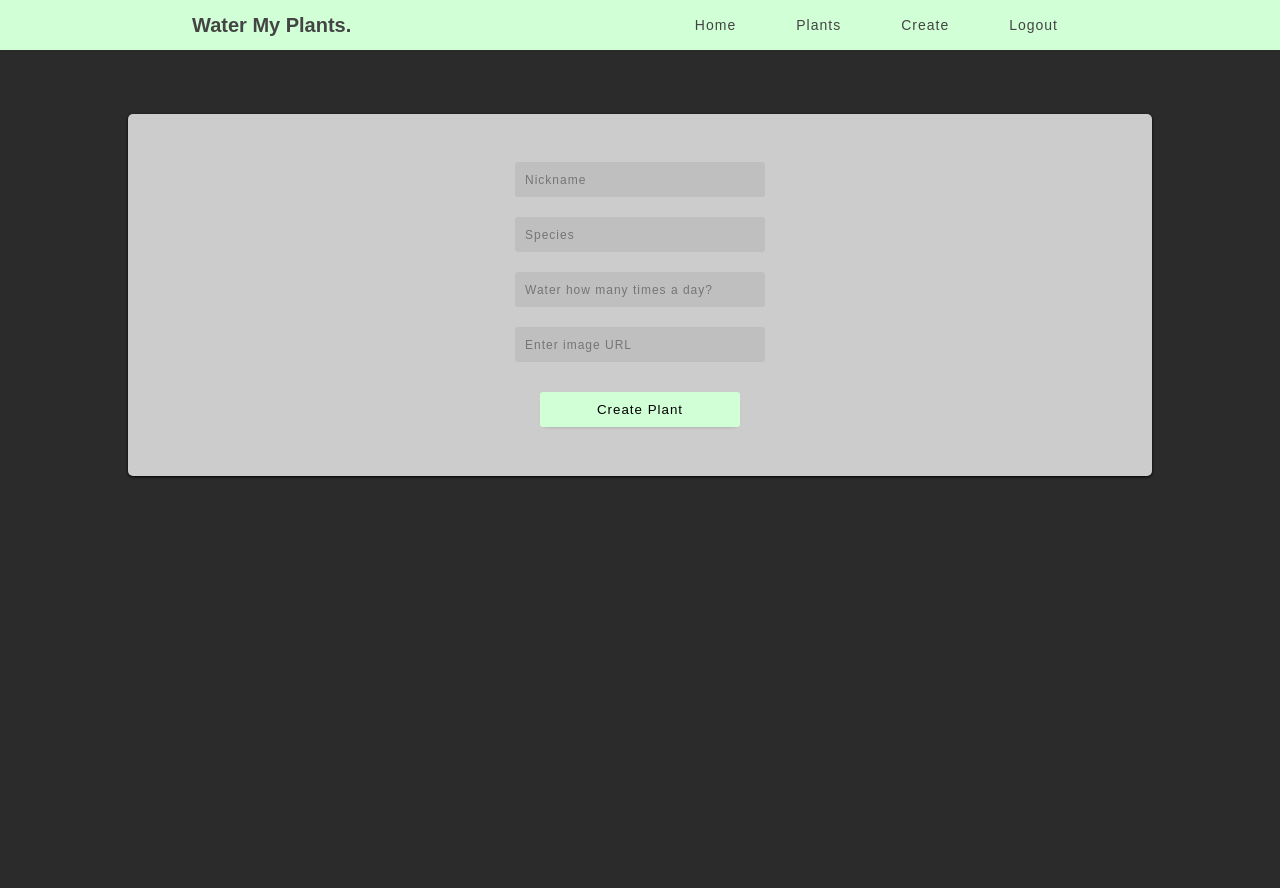
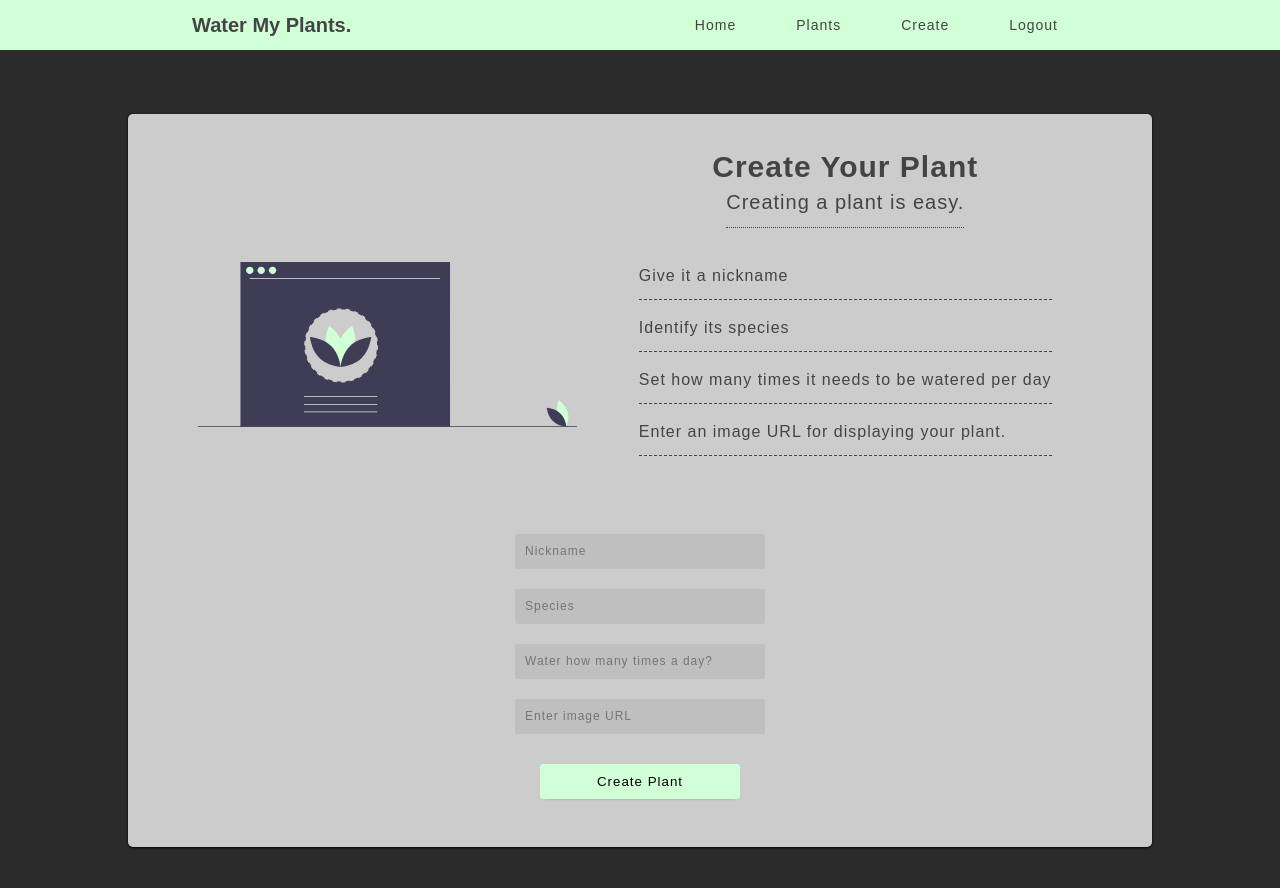
Before and after one commit to IsabellaGuo/plant, a React (Create React App) app in the folder plants/: page /create in a window 1280 px wide. Shown: the top 888 px of the page. Before the commit the page ends 800 px from the top, so only its background shows below. Built offline with nearby package versions, Linux system fonts and the light colour scheme; sample sign-in values are in the browser's storage.

Commit message:
fixed some stuff

```diff
--- a/plants/src/App.js
+++ b/plants/src/App.js
@@ -1,5 +1,5 @@
 import React, { useState } from 'react';
-import { Route, useHistory } from 'react-router-dom';
+import { Route, useHistory, Redirect } from 'react-router-dom';
 import styled from 'styled-components';
 import PrivateRoute from './components/PrivateRoute';
 
@@ -32,6 +32,10 @@ function App() {
     plants: []
   });
 
+  const pushToPlants = () => {
+    history.push(`/plants`);
+  }
+
   // loading state for loading messages - needs work
   const [isLoading, setIsLoading] = useState(false);
 
@@ -44,8 +48,12 @@ function App() {
             {/* Unauthenticated routes */}
             <Route exact path="/" component={Home} />
             {!localStorage.getItem('token') && <Route path="/login" component={Login} />}
-            {localStorage.getItem('token') && <Route path="/login" render={() => history.push(`/plants`)} />}
-            {localStorage.getItem('token') && <Route path="/register" render={() => history.push(`/plants`)} />}
+
+            {/* Was trying to redirect authenticated users to plants dashboard if they navigate to /login or /register while logged in */}
+            {localStorage.getItem('token') && <Route path="/login" render={() => <Redirect to="/plants" />} />}
+            {localStorage.getItem('token') && <Route path="/register" render={() => <Redirect to="/plants" />} />}
+
+
             <Route path="/register" component={Register} />
 
             {/* Private Routes for authenticated users */}
--- a/plants/src/components/CreatePlant.js
+++ b/plants/src/components/CreatePlant.js
@@ -5,6 +5,9 @@ import { useHistory } from 'react-router-dom';
 
 // contexts
 import { PlantsContext } from '../contexts';
+
+// assets
+import Start from '../assets/Start.svg';
 
 function CreatePlant(props) {
 
@@ -41,6 +44,21 @@ function CreatePlant(props) {
 
     return (
         <Container>
+            <div className="start">
+                <div className="start-img">
+                    <img src={Start} alt="Start creating a plant" />
+                </div>
+                <div className="start-info">
+                    <h3>Create Your Plant</h3>
+                    <p>Creating a plant is easy.</p>
+                    <ol>
+                        <li>Give it a nickname</li>
+                        <li>Identify its species</li>
+                        <li>Set how many times it needs to be watered per day</li>
+                        <li>Enter an image URL for displaying your plant.</li>
+                    </ol>
+                </div>
+            </div>
             <form onSubmit={(e) => {
                 e.preventDefault();
                 createPlant(newPlant);
@@ -130,6 +148,73 @@ const Container = styled.div`
             }
         }
     }
+
+    .start {
+        display: flex;
+        justify-content: space-evenly;
+        align-items: center;
+        margin-bottom: 5%;
+
+        @media (max-width: 1050px) {
+            flex-direction: column;
+        }
+
+        .start-img {
+            width: 40%;
+
+            @media (max-width: 1050px) {
+                width: 100%;
+            }
+
+            img {
+                width: 100%;
+            }
+        }
+
+        .start-info {
+            width: 50%;
+            display: flex;
+            flex-direction: column;
+            align-items: center;
+
+            @media (max-width: 1050px) {
+                width: 100%;
+                margin-top: 10%;
+            }
+
+            h3 {
+                font-size: 3rem;
+                font-weight: 700;
+                letter-spacing: 0.1rem;
+                color: #444444;
+            }
+
+            p {
+                margin: 1rem 0;
+                font-size: 2rem;
+                font-weight: 300;
+                letter-spacing: 0.1rem;
+                color: #444444;
+                padding-bottom: 1.5rem;
+                border-bottom: 1px dotted #444444;
+            }
+
+            ol {
+                color: #444444;
+                font-size: 1.6rem;
+                letter-spacing: 0.1rem;
+                font-weight: 300;
+                margin-top: 1rem;
+
+                li {
+                    margin: 2rem 0;
+                    border-bottom: 1px dashed #444444;
+                    padding-bottom: 1.5rem;
+                }
+            }
+
+        }
+    }
 `;
 
 export default CreatePlant;
--- a/plants/src/components/Plant.js
+++ b/plants/src/components/Plant.js
@@ -48,7 +48,7 @@ function Plant(props) {
                 <div className="plant-controls">
                     <div className="water-btn">
                         <img src={Water} alt="Water Your Plant" />
-                        <span>Hydrate</span>
+                        <span>Water</span>
                     </div>
                     <button onClick={() => editPlant(plant.id)}>Edit Plant</button>
                     <button className="delete" onClick={() => {
@@ -119,7 +119,7 @@ const Card = styled.div`
                     justify-content: space-evenly;
                     align-items: center;
                     background: #1a1a1a;
-                    width: 30%;
+                    width: 25%;
                     font-size: 1.6rem;
                     letter-spacing: 0.1rem;
                     color: #48B3EF;
@@ -139,7 +139,9 @@ const Card = styled.div`
                     }
 
                     span {
-                        width: 65%;
+                        display: flex;
+                        justify-content: flex-start;
+                        width: 60%;
                         // border: 1px solid red;
                     }
                 }
```
Also changed, not shown: plants/src/assets/Start.svg (added).
